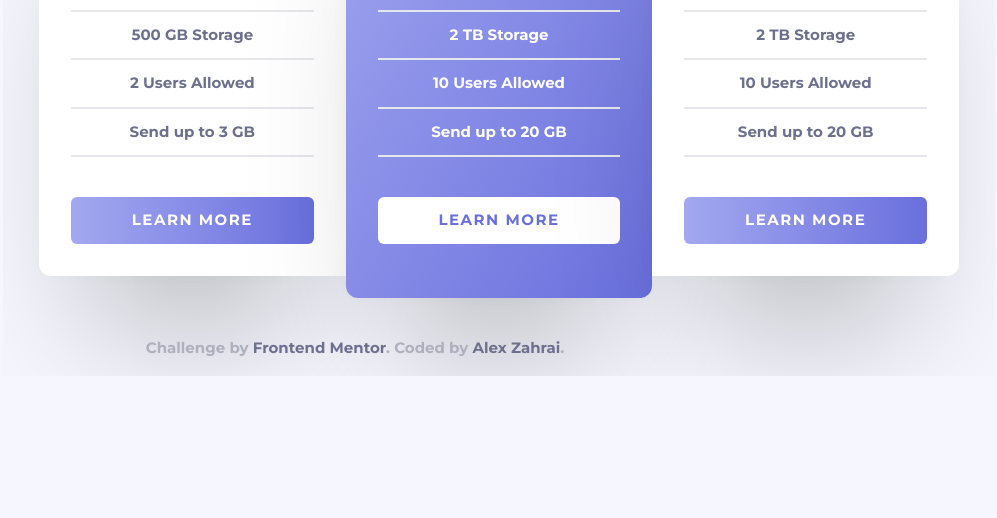
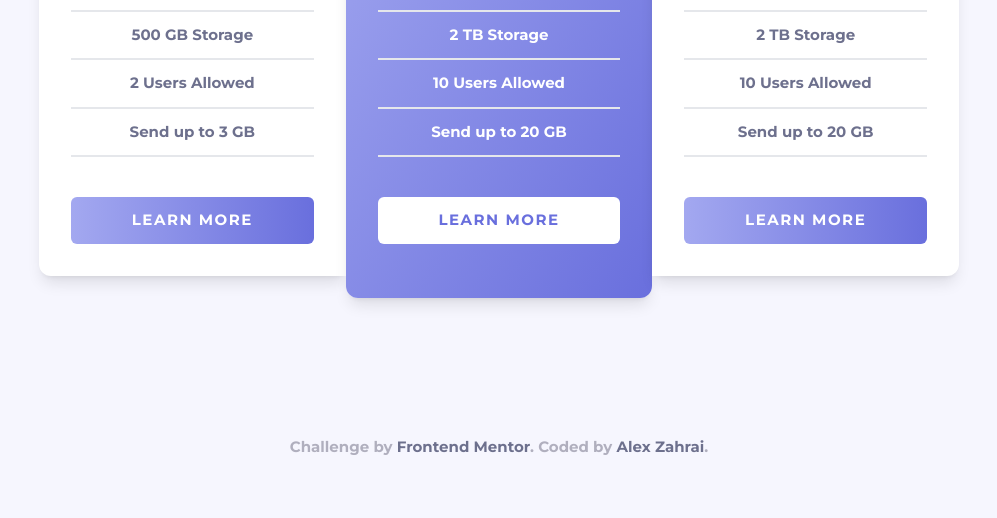
Before and after one commit to alexandrezahrai/pricing-component-with-toggle-tailwind, a website: page public/index.html in a window 1280 px wide. Shown: the part 462-980 px from the top of the page, without its empty margins (141-1138 px from the left). Before the commit the page ends 838 px from the top, so only its background shows below. Drawn offline with Linux system fonts and the light colour scheme.

Commit message:
small adjustments

```diff
--- a/public/index.html
+++ b/public/index.html
@@ -51,7 +51,7 @@
           class="pricing-grid flex flex-col md:grid grid-cols-3 place-content-center place-items-center mt-20 text-center gap-8 md:gap-0"
         >
           <div
-            class="basic-price bg-white w-full p-8 shadow-custom rounded-xl md:rounded-r-none"
+            class="basic-price bg-white w-full p-8 shadow-lg rounded-xl md:rounded-r-none"
           >
             <h2 class="text-grayish-blue mb-8 text-[17px]">Basic</h2>
             <span id="basic-price" class="price big-text text-dark-grayish-blue"
@@ -68,7 +68,7 @@
           </div>
 
           <div
-            class="pro-price w-full p-8 bg-gradient-to-br from-[hsl(236,72%,79%)] to-[hsl(237,63%,64%)] shadow-custom rounded-xl md:h-[110%] flex flex-col justify-center"
+            class="pro-price w-full p-8 bg-gradient-to-br from-[hsl(236,72%,79%)] to-[hsl(237,63%,64%)] shadow-lg rounded-xl md:h-[110%] flex flex-col justify-center"
           >
             <h2 class="text-white mb-8 text-[17px]">Professional</h2>
             <span id="pro-price" class="price big-text text-white">$24.99</span>
@@ -83,7 +83,7 @@
           </div>
 
           <div
-            class="master-price bg-white w-full p-8 shadow-custom rounded-xl md:rounded-l-none"
+            class="master-price bg-white w-full p-8 shadow-lg rounded-xl md:rounded-l-none"
           >
             <h2 class="text-grayish-blue mb-8 text-[17px]">Master</h2>
             <span
@@ -104,8 +104,8 @@
       </section>
     </main>
 
-    <div
-      class="container absolute bottom-4 text-center text-light-grayish-blue"
+    <footer
+      class="container py-10 md:py-[60px] text-center text-light-grayish-blue balance-text"
     >
       Challenge by
       <a
@@ -120,7 +120,7 @@
         class="text-grayish-blue"
         >Alex Zahrai</a
       >.
-    </div>
+    </footer>
     <script src="index.js"></script>
   </body>
 </html>
```
Also changed, not shown: public/output.css.
